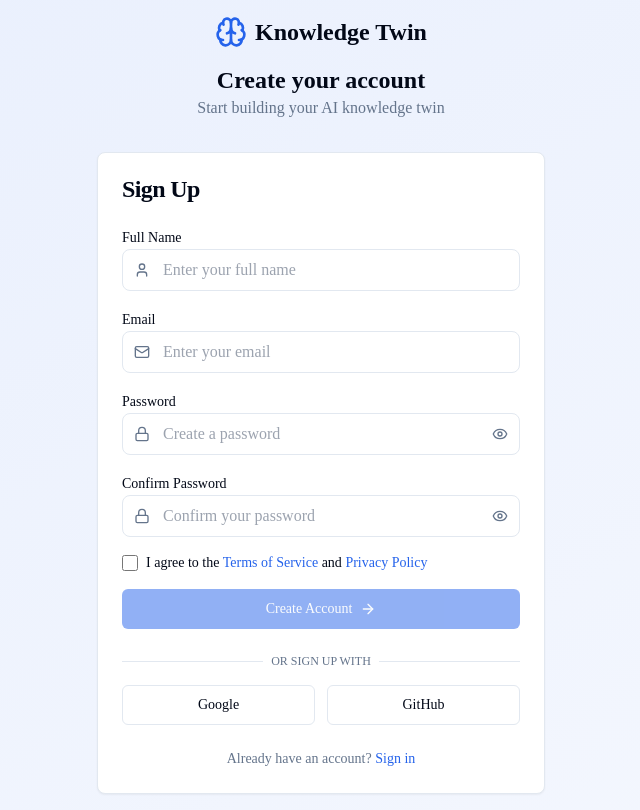
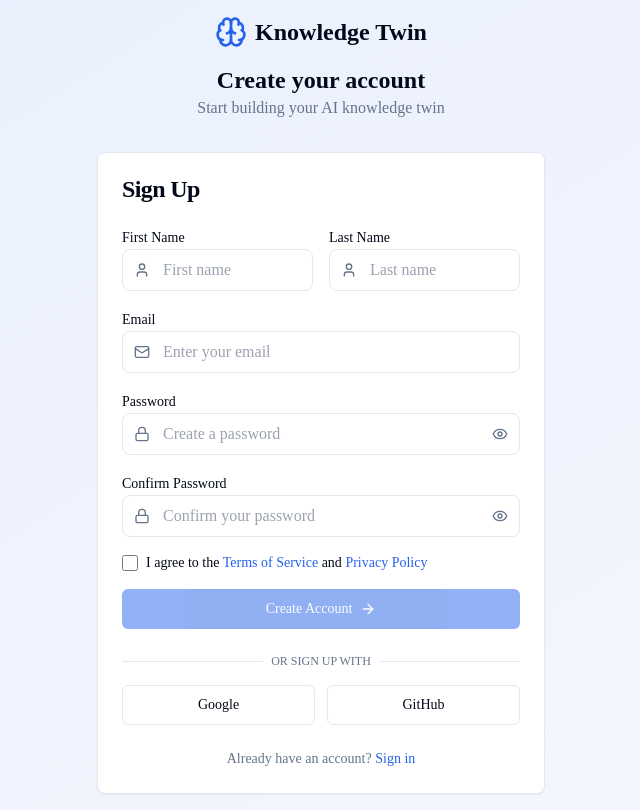
Before and after one commit to develper21/Congicore, a Next.js app: page /auth/register in a window 1280 px wide. Shown: the whole page, without its empty margins (319-959 px from the left). Built offline with nearby package versions, Linux system fonts and the light colour scheme.

Commit message:
Fix token storage key mismatch in auth pages (auth-token → token)

```diff
--- a/src/app/auth/login/page.tsx
+++ b/src/app/auth/login/page.tsx
@@ -1,34 +1,36 @@
-"use client"
+"use client";
 
-import { useState } from "react"
-import { useRouter } from "next/navigation"
-import { Button } from "@/components/ui/button"
-import { Card, CardContent, CardHeader, CardTitle } from "@/components/ui/card"
-import { AuthLayout } from "@/components/auth/auth-layout"
-import {
-  User,
-  Mail,
-  Lock,
-  Eye,
-  EyeOff,
-  ArrowRight
-} from "lucide-react"
+import { useState } from "react";
+import { useRouter } from "next/navigation";
+import { Button } from "@/components/ui/button";
+import { Card, CardContent, CardHeader, CardTitle } from "@/components/ui/card";
+import { AuthLayout } from "@/components/auth/auth-layout";
+import { api } from "@/lib/api";
+import { Mail, Lock, Eye, EyeOff, ArrowRight, AlertCircle } from "lucide-react";
 
 export default function LoginPage() {
-  const [showPassword, setShowPassword] = useState(false)
-  const [isLoading, setIsLoading] = useState(false)
-  const router = useRouter()
+  const [showPassword, setShowPassword] = useState(false);
+  const [isLoading, setIsLoading] = useState(false);
+  const [error, setError] = useState<string | null>(null);
+  const [email, setEmail] = useState("");
+  const [password, setPassword] = useState("");
+  const router = useRouter();
 
   const handleLogin = async (e: React.FormEvent) => {
-    e.preventDefault()
-    setIsLoading(true)
-    // Simulate login
-    setTimeout(() => {
-      // Store auth token
-      localStorage.setItem("auth-token", "dummy-token")
-      router.push("/dashboard")
-    }, 2000)
-  }
+    e.preventDefault();
+    setIsLoading(true);
+    setError(null);
+
+    try {
+      const response = await api.login(email, password);
+      localStorage.setItem("token", response.token);
+      router.push("/dashboard");
+    } catch (err) {
+      setError(err instanceof Error ? err.message : "Login failed");
+    } finally {
+      setIsLoading(false);
+    }
+  };
 
   return (
     <AuthLayout
@@ -40,6 +42,12 @@ export default function LoginPage() {
           <CardTitle>Sign In</CardTitle>
         </CardHeader>
         <CardContent>
+          {error && (
+            <div className="mb-4 p-3 bg-red-50 border border-red-200 rounded-lg flex items-center space-x-2">
+              <AlertCircle className="h-4 w-4 text-red-500" />
+              <p className="text-sm text-red-700">{error}</p>
+            </div>
+          )}
           <form onSubmit={handleLogin} className="space-y-4">
             <div>
               <label className="text-sm font-medium">Email</label>
@@ -48,6 +56,8 @@ export default function LoginPage() {
                 <input
                   type="email"
                   placeholder="Enter your email"
+                  value={email}
+                  onChange={(e) => setEmail(e.target.value)}
                   className="w-full pl-10 pr-4 py-2 border border-border rounded-lg focus:outline-none focus:ring-2 focus:ring-primary"
                   required
                 />
@@ -61,6 +71,8 @@ export default function LoginPage() {
                 <input
                   type={showPassword ? "text" : "password"}
                   placeholder="Enter your password"
+                  value={password}
+                  onChange={(e) => setPassword(e.target.value)}
                   className="w-full pl-10 pr-12 py-2 border border-border rounded-lg focus:outline-none focus:ring-2 focus:ring-primary"
                   required
                 />
@@ -69,7 +81,11 @@ export default function LoginPage() {
                   onClick={() => setShowPassword(!showPassword)}
                   className="absolute right-3 top-1/2 h-4 w-4 -translate-y-1/2 text-muted-foreground"
                 >
-                  {showPassword ? <EyeOff className="h-4 w-4" /> : <Eye className="h-4 w-4" />}
+                  {showPassword ? (
+                    <EyeOff className="h-4 w-4" />
+                  ) : (
+                    <Eye className="h-4 w-4" />
+                  )}
                 </button>
               </div>
             </div>
@@ -79,7 +95,10 @@ export default function LoginPage() {
                 <input type="checkbox" className="h-4 w-4" />
                 <span className="text-sm">Remember me</span>
               </label>
-              <a href="/auth/forgot-password" className="text-sm text-primary hover:underline">
+              <a
+                href="/auth/forgot-password"
+                className="text-sm text-primary hover:underline"
+              >
                 Forgot password?
               </a>
             </div>
@@ -96,7 +115,9 @@ export default function LoginPage() {
                 <div className="w-full border-t" />
               </div>
               <div className="relative flex justify-center text-xs uppercase">
-                <span className="bg-background px-2 text-muted-foreground">Or continue with</span>
+                <span className="bg-background px-2 text-muted-foreground">
+                  Or continue with
+                </span>
               </div>
             </div>
 
@@ -111,7 +132,7 @@ export default function LoginPage() {
           </div>
 
           <p className="mt-6 text-center text-sm text-muted-foreground">
-            Don't have an account?{" "}
+            Don&apos;t have an account?{" "}
             <a href="/auth/register" className="text-primary hover:underline">
               Sign up
             </a>
@@ -119,5 +140,5 @@ export default function LoginPage() {
         </CardContent>
       </Card>
     </AuthLayout>
-  )
+  );
 }
--- a/src/app/auth/register/page.tsx
+++ b/src/app/auth/register/page.tsx
@@ -1,39 +1,47 @@
-"use client"
+"use client";
 
-import { useState } from "react"
-import { useRouter } from "next/navigation"
-import { Button } from "@/components/ui/button"
-import { Card, CardContent, CardHeader, CardTitle } from "@/components/ui/card"
-import { AuthLayout } from "@/components/auth/auth-layout"
-import {
-  User,
-  Mail,
-  Lock,
-  Eye,
-  EyeOff,
-  ArrowRight,
-  CheckCircle
-} from "lucide-react"
+import { useState } from "react";
+import { useRouter } from "next/navigation";
+import { Button } from "@/components/ui/button";
+import { Card, CardContent, CardHeader, CardTitle } from "@/components/ui/card";
+import { AuthLayout } from "@/components/auth/auth-layout";
+import { api } from "@/lib/api";
+import { User, Mail, Lock, Eye, EyeOff, ArrowRight, AlertCircle } from "lucide-react";
 
 export default function RegisterPage() {
-  const [showPassword, setShowPassword] = useState(false)
-  const [showConfirmPassword, setShowConfirmPassword] = useState(false)
-  const [isLoading, setIsLoading] = useState(false)
-  const [agreedToTerms, setAgreedToTerms] = useState(false)
-  const router = useRouter()
+  const [showPassword, setShowPassword] = useState(false);
+  const [showConfirmPassword, setShowConfirmPassword] = useState(false);
+  const [isLoading, setIsLoading] = useState(false);
+  const [agreedToTerms, setAgreedToTerms] = useState(false);
+  const [error, setError] = useState<string | null>(null);
+  const [firstName, setFirstName] = useState("");
+  const [lastName, setLastName] = useState("");
+  const [email, setEmail] = useState("");
+  const [password, setPassword] = useState("");
+  const [confirmPassword, setConfirmPassword] = useState("");
+  const router = useRouter();
 
   const handleRegister = async (e: React.FormEvent) => {
-    e.preventDefault()
-    if (!agreedToTerms) return
+    e.preventDefault();
+    if (!agreedToTerms) return;
+    if (password !== confirmPassword) {
+      setError("Passwords do not match");
+      return;
+    }
 
-    setIsLoading(true)
-    // Simulate registration
-    setTimeout(() => {
-      // Store auth token
-      localStorage.setItem("auth-token", "dummy-token")
-      router.push("/auth/verify-email")
-    }, 2000)
+    setIsLoading(true);
+    setError(null);
+
+    try {
+      const response = await api.register({ firstName, lastName, email, password });
+      localStorage.setItem("token", response.token);
+      router.push("/dashboard");
+    } catch (err) {
+      setError(err instanceof Error ? err.message : "Registration failed");
+    } finally {
+      setIsLoading(false);
     }
+  };
 
   return (
     <AuthLayout
@@ -45,17 +53,41 @@ export default function RegisterPage() {
           <CardTitle>Sign Up</CardTitle>
         </CardHeader>
         <CardContent>
+          {error && (
+            <div className="mb-4 p-3 bg-red-50 border border-red-200 rounded-lg flex items-center space-x-2">
+              <AlertCircle className="h-4 w-4 text-red-500" />
+              <p className="text-sm text-red-700">{error}</p>
+            </div>
+          )}
           <form onSubmit={handleRegister} className="space-y-4">
+            <div className="grid grid-cols-2 gap-4">
               <div>
-              <label className="text-sm font-medium">Full Name</label>
+                <label className="text-sm font-medium">First Name</label>
                 <div className="relative">
                   <User className="absolute left-3 top-1/2 h-4 w-4 -translate-y-1/2 text-muted-foreground" />
                   <input
                     type="text"
-                  placeholder="Enter your full name"
+                    placeholder="First name"
+                    value={firstName}
+                    onChange={(e) => setFirstName(e.target.value)}
                     className="w-full pl-10 pr-4 py-2 border border-border rounded-lg focus:outline-none focus:ring-2 focus:ring-primary"
                     required
                   />
+                </div>
+              </div>
+              <div>
+                <label className="text-sm font-medium">Last Name</label>
+                <div className="relative">
+                  <User className="absolute left-3 top-1/2 h-4 w-4 -translate-y-1/2 text-muted-foreground" />
+                  <input
+                    type="text"
+                    placeholder="Last name"
+                    value={lastName}
+                    onChange={(e) => setLastName(e.target.value)}
+                    className="w-full pl-10 pr-4 py-2 border border-border rounded-lg focus:outline-none focus:ring-2 focus:ring-primary"
+                    required
+                  />
+                </div>
               </div>
             </div>
 
@@ -66,8 +98,11 @@ export default function RegisterPage() {
                 <input
                   type="email"
                   placeholder="Enter your email"
+                  value={email}
+                  onChange={(e) => setEmail(e.target.value)}
                   className="w-full pl-10 pr-4 py-2 border border-border rounded-lg focus:outline-none focus:ring-2 focus:ring-primary"
                   required
+                  suppressHydrationWarning
                 />
               </div>
             </div>
@@ -79,6 +114,8 @@ export default function RegisterPage() {
                 <input
                   type={showPassword ? "text" : "password"}
                   placeholder="Create a password"
+                  value={password}
+                  onChange={(e) => setPassword(e.target.value)}
                   className="w-full pl-10 pr-12 py-2 border border-border rounded-lg focus:outline-none focus:ring-2 focus:ring-primary"
                   required
                 />
@@ -87,7 +124,11 @@ export default function RegisterPage() {
                   onClick={() => setShowPassword(!showPassword)}
                   className="absolute right-3 top-1/2 h-4 w-4 -translate-y-1/2 text-muted-foreground"
                 >
-                  {showPassword ? <EyeOff className="h-4 w-4" /> : <Eye className="h-4 w-4" />}
+                  {showPassword ? (
+                    <EyeOff className="h-4 w-4" />
+                  ) : (
+                    <Eye className="h-4 w-4" />
+                  )}
                 </button>
               </div>
             </div>
@@ -99,6 +140,8 @@ export default function RegisterPage() {
                 <input
                   type={showConfirmPassword ? "text" : "password"}
                   placeholder="Confirm your password"
+                  value={confirmPassword}
+                  onChange={(e) => setConfirmPassword(e.target.value)}
                   className="w-full pl-10 pr-12 py-2 border border-border rounded-lg focus:outline-none focus:ring-2 focus:ring-primary"
                   required
                 />
@@ -107,7 +150,11 @@ export default function RegisterPage() {
                   onClick={() => setShowConfirmPassword(!showConfirmPassword)}
                   className="absolute right-3 top-1/2 h-4 w-4 -translate-y-1/2 text-muted-foreground"
                 >
-                  {showConfirmPassword ? <EyeOff className="h-4 w-4" /> : <Eye className="h-4 w-4" />}
+                  {showConfirmPassword ? (
+                    <EyeOff className="h-4 w-4" />
+                  ) : (
+                    <Eye className="h-4 w-4" />
+                  )}
                 </button>
               </div>
             </div>
@@ -133,7 +180,11 @@ export default function RegisterPage() {
               </label>
             </div>
 
-            <Button type="submit" className="w-full" disabled={isLoading || !agreedToTerms}>
+            <Button
+              type="submit"
+              className="w-full"
+              disabled={isLoading || !agreedToTerms}
+            >
               {isLoading ? "Creating account..." : "Create Account"}
               <ArrowRight className="ml-2 h-4 w-4" />
             </Button>
@@ -145,7 +196,9 @@ export default function RegisterPage() {
                 <div className="w-full border-t" />
               </div>
               <div className="relative flex justify-center text-xs uppercase">
-                <span className="bg-background px-2 text-muted-foreground">Or sign up with</span>
+                <span className="bg-background px-2 text-muted-foreground">
+                  Or sign up with
+                </span>
               </div>
             </div>
 
@@ -168,5 +221,5 @@ export default function RegisterPage() {
         </CardContent>
       </Card>
     </AuthLayout>
-  )
+  );
 }
```
Lines whose indentation alone changed are shown as unchanged.
